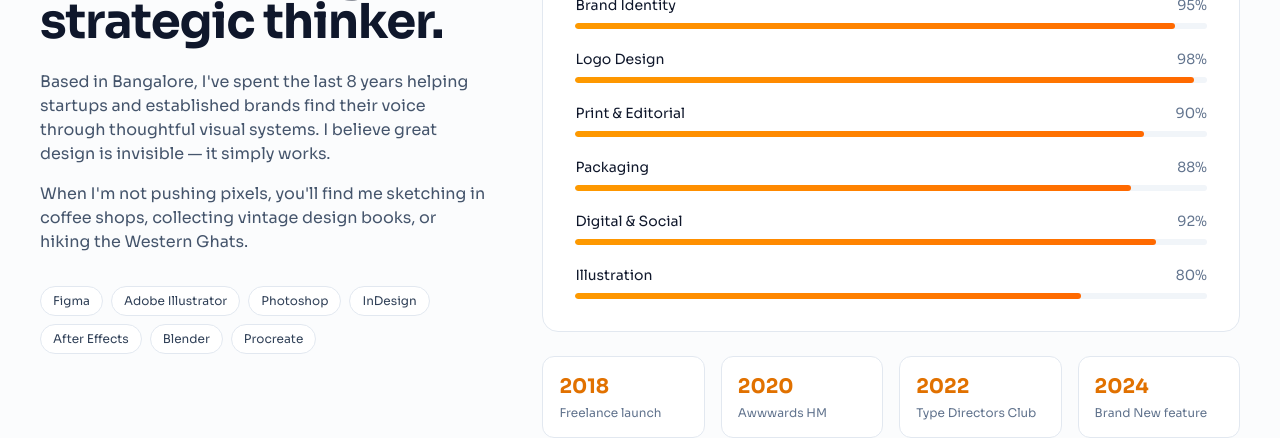
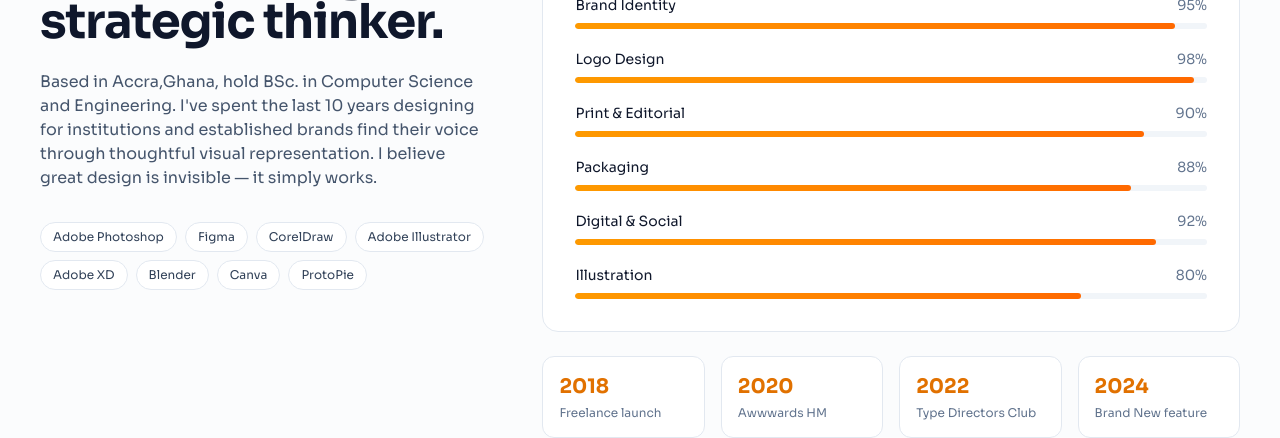
Before and after one commit to Eckintosh/GRAPHICS-DESIGNER-PORTFOLIO, a Next.js app: page / in a window 1280 px wide. Shown: the part 1631-2069 px from the top of the page. Built offline with nearby package versions, Linux system fonts and the light colour scheme; no server answers; the database is empty.

Commit message:
user details

```diff
--- a/src/components/About.tsx
+++ b/src/components/About.tsx
@@ -11,13 +11,14 @@ export function About() {
   ];
 
   const tools = [
+    "Adobe Photoshop",
     "Figma",
+    "CorelDraw",
     "Adobe Illustrator",
-    "Photoshop",
-    "InDesign",
-    "After Effects",
+    "Adobe XD",
     "Blender",
-    "Procreate",
+    "Canva",
+    "ProtoPie"
   ];
 
   return (
@@ -34,15 +35,12 @@ export function About() {
           </h2>
           <div className="mt-6 space-y-4 text-slate-600 dark:text-slate-400">
             <p>
-              Based in Bangalore, I've spent the last 8 years helping startups
+              Based in Accra,Ghana, hold BSc. in Computer Science and Engineering.
+              I've spent the last 10 years designing for institutions
               and established brands find their voice through thoughtful visual
-              systems. I believe great design is invisible — it simply works.
+              representation. I believe great design is invisible — it simply works.
             </p>
-            <p>
-              When I'm not pushing pixels, you'll find me sketching in coffee
-              shops, collecting vintage design books, or hiking the Western
-              Ghats.
-            </p>
+
           </div>
 
           <div className="mt-8 flex flex-wrap gap-2">
--- a/src/components/Hero.tsx
+++ b/src/components/Hero.tsx
@@ -82,8 +82,8 @@ export function Hero() {
             {/* Stats */}
             <div className="mt-6 grid w-full grid-cols-3 gap-6 border-t border-slate-200 pt-8 dark:border-white/10 sm:gap-8">
               {[
-                { k: "200+", v: "Projects delivered" },
-                { k: "50+", v: "Happy clients" },
+                { k: "250+", v: "Projects delivered" },
+                { k: "100+", v: "Happy clients" },
                 { k: "10yrs", v: "Experience" },
               ].map((s) => (
                 <div key={s.v}>
--- a/src/components/Portfolio.tsx
+++ b/src/components/Portfolio.tsx
@@ -1,6 +1,4 @@
-"use client";
-
-import { useMemo, useState } from "react";
+import { useEffect, useMemo, useState } from "react";
 import type { Category, Work } from "@/types";
 import { WorkCard } from "./WorkCard";
 import { Lightbox } from "./Lightbox";
@@ -28,6 +26,11 @@ export function Portfolio({ works, loading = false, isAdmin, onEdit, onDelete }:
   const [active, setActive] = useState<Category>("All");
   const [query, setQuery] = useState("");
   const [selected, setSelected] = useState<Work | null>(null);
+  const [showAll, setShowAll] = useState(false);
+
+  useEffect(() => {
+    setShowAll(false);
+  }, [active, query]);
 
   const filtered = useMemo(() => {
     const q = query.trim().toLowerCase();
@@ -43,6 +46,10 @@ export function Portfolio({ works, loading = false, isAdmin, onEdit, onDelete }:
       })
       .sort((a, b) => b.createdAt - a.createdAt);
   }, [works, active, query]);
+
+  const displayedWorks = useMemo(() => {
+    return showAll ? filtered : filtered.slice(0, 20);
+  }, [filtered, showAll]);
 
   const counts = useMemo(() => {
     const map: Record<string, number> = { All: works.length };
@@ -61,7 +68,7 @@ export function Portfolio({ works, loading = false, isAdmin, onEdit, onDelete }:
             A decade of brand stories.
           </h2>
           <p className="mt-4 text-slate-600 dark:text-slate-400">
-            Filter by discipline, search by keyword, or scroll through the
+            Filter by category, search by keyword, or scroll through the
             archive. Click any piece for project details.
           </p>
         </div>
```
